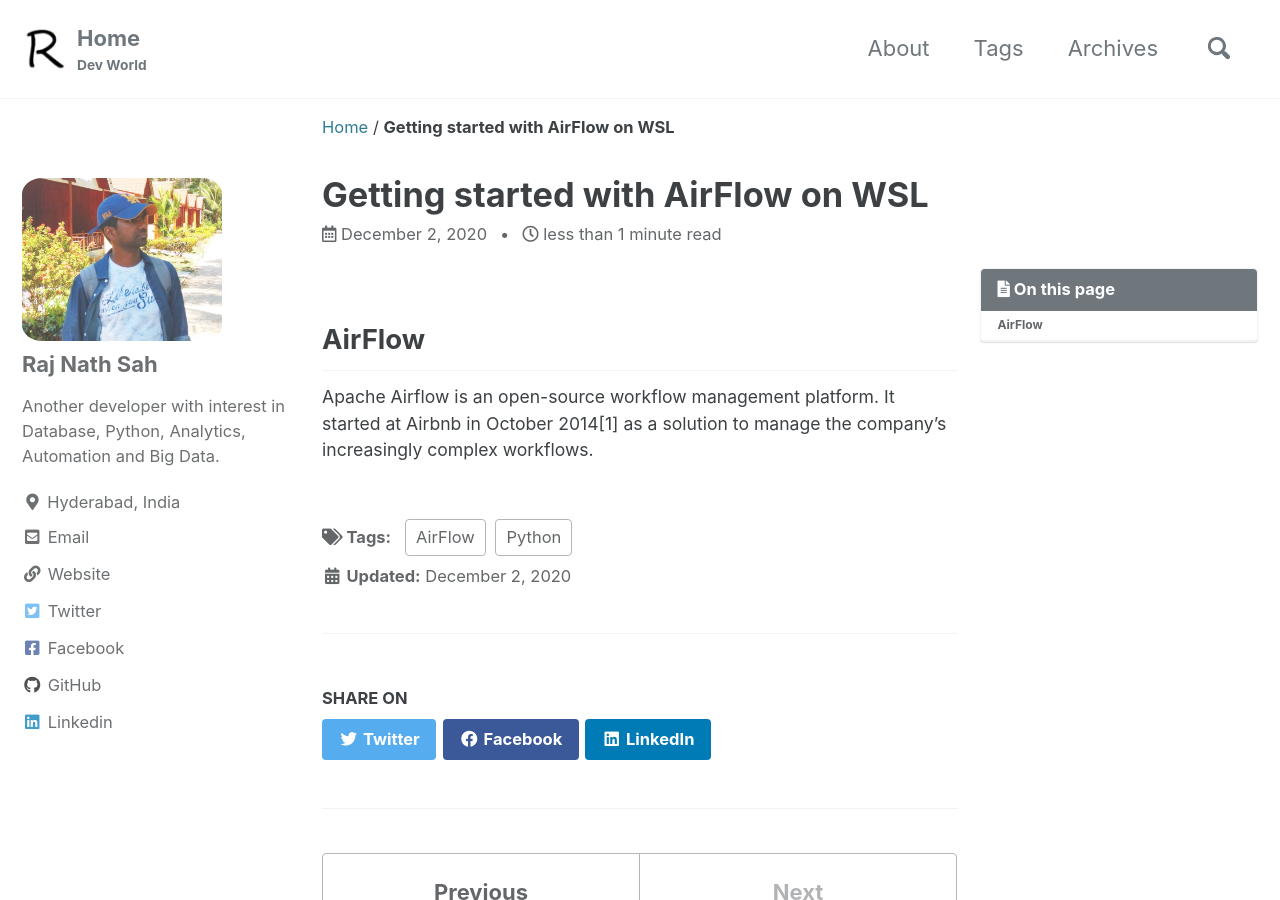
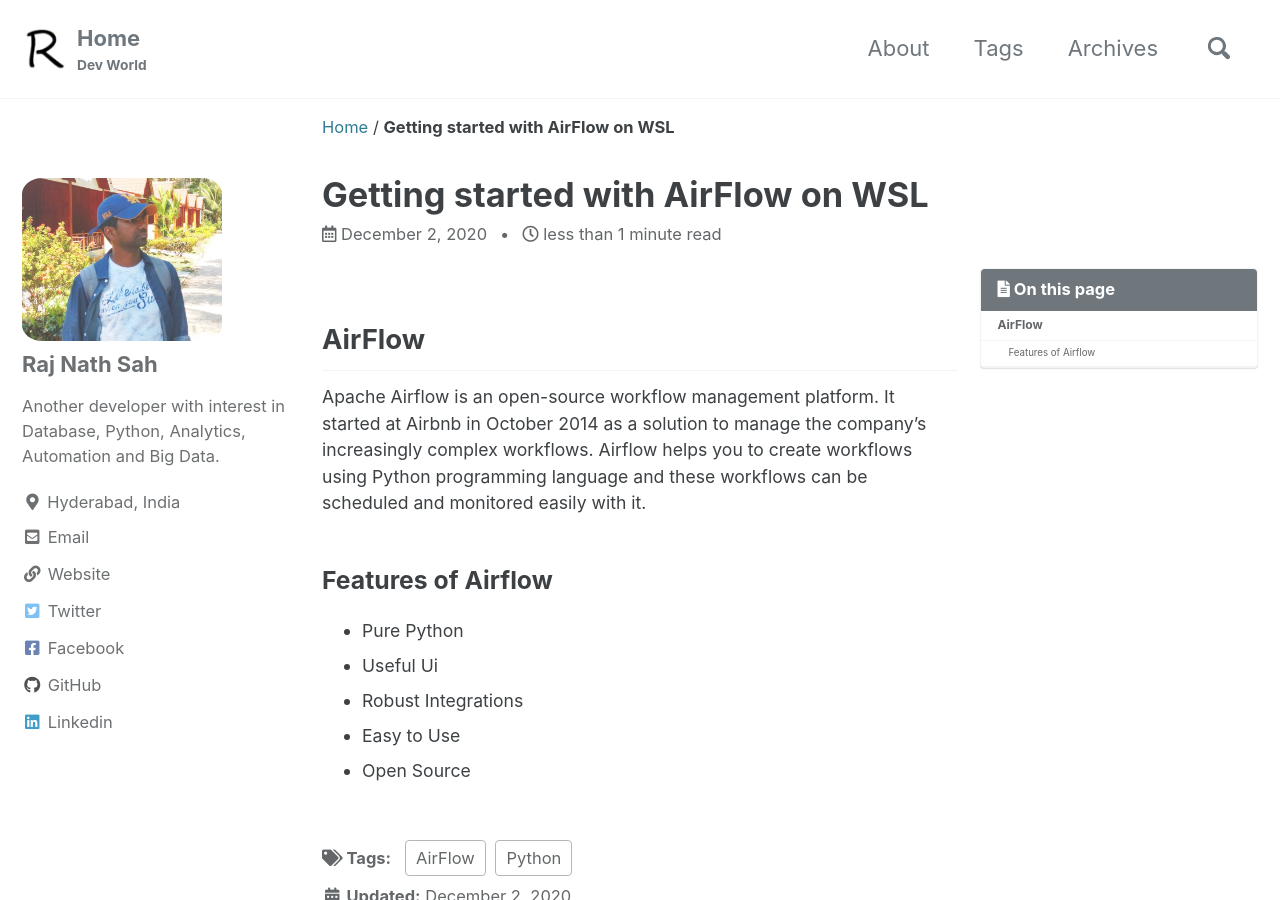
Before and after one commit to rajnathsah/rajnathsah.github.io, a Jekyll site: the page built from _posts/2020-12-02-airflow.md, in a window 1280 px wide and 900 px high. Built offline with Jekyll 4.4.1, drawn with Linux system fonts in a browser that asks for light colours; cached includes are drawn as plain includes; comment, search, counter and statistics services are not loaded.

Commit message:
Update 2020-12-02-airflow.md

```diff
--- a/_posts/2020-12-02-airflow.md
+++ b/_posts/2020-12-02-airflow.md
@@ -8,4 +8,11 @@
 toc_sticky: true
 ---
 ## AirFlow
-Apache Airflow is an open-source workflow management platform. It started at Airbnb in October 2014[1] as a solution to manage the company's increasingly complex workflows.
+Apache Airflow is an open-source workflow management platform. It started at Airbnb in October 2014 as a solution to manage the company's increasingly complex workflows. Airflow helps you to create workflows using Python programming language and these workflows can be scheduled and monitored easily with it.
+
+### Features of Airflow
+*  Pure Python
+*  Useful Ui
+*  Robust Integrations
+*  Easy to Use
+*  Open Source
```
